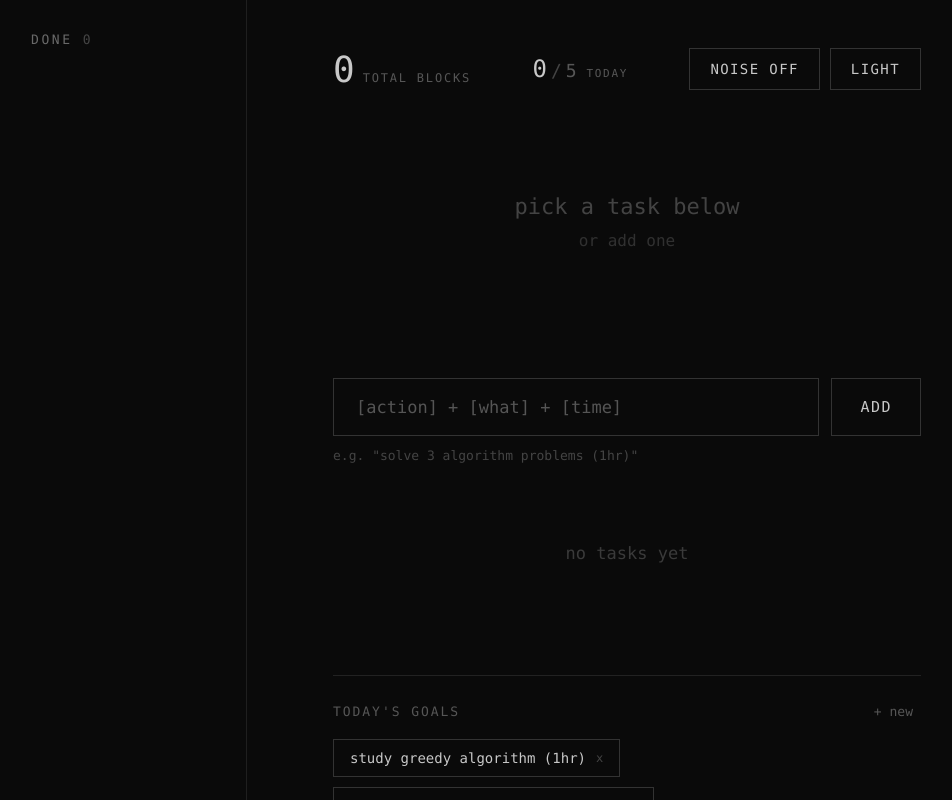
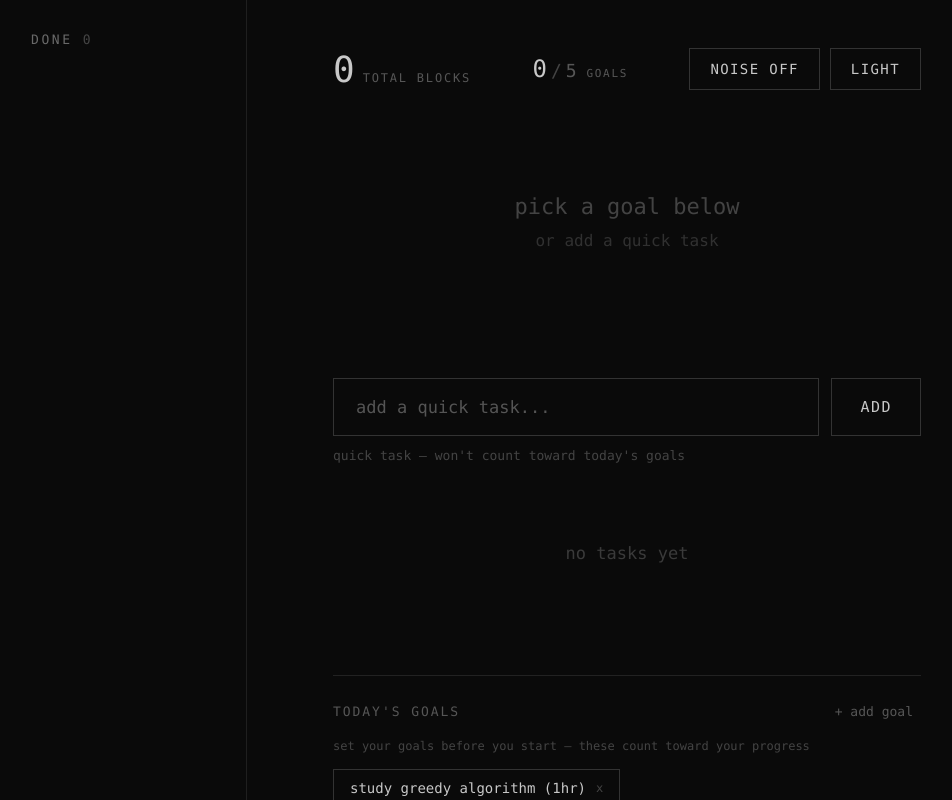
Before and after one commit to HarbiHaya/lckdin, a React (Vite) app: page / in a window 1280 px wide. Shown: the top 800 px of the page, without its empty margins (133-1085 px from the left). Built offline with nearby package versions, Linux system fonts and the light colour scheme.

Commit message:
fix goals tracking, UI improvements

```diff
--- a/src/App.jsx
+++ b/src/App.jsx
@@ -39,6 +39,17 @@ function App() {
     return saved ? JSON.parse(saved) : []
   })
 
+  const [completedGoals, setCompletedGoals] = useState(() => {
+    const saved = localStorage.getItem('dt-completed-goals')
+    const savedDate = localStorage.getItem('dt-goals-date')
+    const today = new Date().toDateString()
+    if (savedDate !== today) {
+      localStorage.setItem('dt-goals-date', today)
+      return 0
+    }
+    return saved ? JSON.parse(saved) : 0
+  })
+
   const [newTask, setNewTask] = useState('')
   const [activeTask, setActiveTask] = useState(null)
   const [timerDuration, setTimerDuration] = useState(25)
@@ -76,6 +87,17 @@ function App() {
   const [newQuickTask, setNewQuickTask] = useState('')
   const [showQuickTaskInput, setShowQuickTaskInput] = useState(false)
 
+  const [goalsCompleted, setGoalsCompleted] = useState(() => {
+    const saved = localStorage.getItem('dt-goals-completed')
+    const savedDate = localStorage.getItem('dt-goals-date')
+    const today = new Date().toDateString()
+    if (savedDate !== today) {
+      localStorage.setItem('dt-goals-date', today)
+      return 0
+    }
+    return saved ? JSON.parse(saved) : 0
+  })
+
   const [currentQuote, setCurrentQuote] = useState(QUOTES[0])
   const [showSummary, setShowSummary] = useState(false)
   const [brownNoiseOn, setBrownNoiseOn] = useState(false)
@@ -94,6 +116,10 @@ function App() {
   }, [completedTasks])
 
   useEffect(() => {
+    localStorage.setItem('dt-completed-goals', JSON.stringify(completedGoals))
+  }, [completedGoals])
+
+  useEffect(() => {
     localStorage.setItem('dt-dark', JSON.stringify(darkMode))
   }, [darkMode])
 
@@ -108,6 +134,10 @@ function App() {
   useEffect(() => {
     localStorage.setItem('dt-quick-tasks', JSON.stringify(quickTasks))
   }, [quickTasks])
+
+  useEffect(() => {
+    localStorage.setItem('dt-goals-completed', JSON.stringify(goalsCompleted))
+  }, [goalsCompleted])
 
   // Main timer
   useEffect(() => {
@@ -250,7 +280,8 @@ function App() {
     const task = {
       id: Date.now(),
       text: newTask.trim(),
-      createdAt: new Date().toISOString()
+      createdAt: new Date().toISOString(),
+      isGoal: false // Manual tasks are not goals
     }
     setTasks(prev => [...prev, task])
     setNewTask('')
@@ -277,6 +308,12 @@ function App() {
     }
     setTotalBlocks(b => b + 1)
     setTodayBlocks(b => b + 1)
+
+    // Track if this was a goal (from quick tasks)
+    if (task.isGoal) {
+      setGoalsCompleted(g => g + 1)
+    }
+
     if (triggerBreak) {
       setBreakTimeLeft(5 * 60)
       setShowBreakScreen(true)
@@ -290,13 +327,16 @@ function App() {
     completeTask(task, true)
   }
 
-  const addQuickTaskToList = (text) => {
+  const addQuickTaskToList = (text, index) => {
     const task = {
       id: Date.now(),
       text: text,
-      createdAt: new Date().toISOString()
+      createdAt: new Date().toISOString(),
+      isGoal: true
     }
     setTasks(prev => [...prev, task])
+    // Remove from presets after adding
+    setQuickTasks(prev => prev.filter((_, i) => i !== index))
   }
 
   const addNewQuickTask = (e) => {
@@ -379,7 +419,7 @@ function App() {
         <div className="summary-content">
           <div className="summary-title">today's summary</div>
           <div className="summary-stat">
-            <span className="summary-num">{todayBlocks}</span>
+            <span className="summary-num">{goalsCompleted}</span>
             <span className="summary-label">goals completed</span>
           </div>
           <div className="summary-stat">
@@ -428,10 +468,10 @@ function App() {
               <span className="blocks-label">total blocks</span>
             </div>
             <div className="today-count">
-              <span className="today-num">{todayBlocks}</span>
+              <span className="today-num">{goalsCompleted}</span>
               <span className="today-divider">/</span>
-              <span className="today-goal">{quickTasks.length}</span>
-              <span className="today-label">today</span>
+              <span className="today-goal">{quickTasks.length + goalsCompleted}</span>
+              <span className="today-label">goals</span>
             </div>
             <div className="top-actions">
               <button className={`noise-toggle ${brownNoiseOn ? 'active' : ''}`} onClick={toggleBrownNoise}>
@@ -495,8 +535,8 @@ function App() {
               </>
             ) : (
               <div className="no-task">
-                <div className="no-task-text">pick a task below</div>
-                <div className="no-task-sub">or add one</div>
+                <div className="no-task-text">pick a goal below</div>
+                <div className="no-task-sub">or add a quick task</div>
                 {tasks.length > 0 && (
                   <button className="random-btn" onClick={pickRandomTask}>pick random for me</button>
                 )}
@@ -509,14 +549,14 @@ function App() {
               ref={inputRef}
               type="text"
               className="task-input"
-              placeholder="[action] + [what] + [time]"
+              placeholder="add a quick task..."
               value={newTask}
               onChange={(e) => setNewTask(e.target.value)}
             />
             <button type="submit" className="add-btn">add</button>
           </form>
 
-          <div className="task-hint">e.g. "solve 3 algorithm problems (1hr)"</div>
+          <div className="task-hint">quick task — won't count toward today's goals</div>
 
           <div className="task-list">
             {tasks.map(task => (
@@ -550,16 +590,17 @@ function App() {
                 className="add-quick-btn"
                 onClick={() => setShowQuickTaskInput(!showQuickTaskInput)}
               >
-                {showQuickTaskInput ? 'cancel' : '+ new'}
+                {showQuickTaskInput ? 'cancel' : '+ add goal'}
               </button>
             </div>
+            <div className="goals-hint">set your goals before you start — these count toward your progress</div>
 
             {showQuickTaskInput && (
               <form className="quick-task-form" onSubmit={addNewQuickTask}>
                 <input
                   type="text"
                   className="quick-task-input"
-                  placeholder="new preset task..."
+                  placeholder="[action] + [what] + [time] e.g. study chapter 5 (1hr)"
                   value={newQuickTask}
                   onChange={(e) => setNewQuickTask(e.target.value)}
                   autoFocus
@@ -573,7 +614,7 @@ function App() {
                 <button
                   key={index}
                   className="quick-task-chip"
-                  onClick={() => addQuickTaskToList(text)}
+                  onClick={() => addQuickTaskToList(text, index)}
                 >
                   {text}
                   <span
@@ -1133,6 +1174,12 @@ html {
   opacity: 0.4;
 }
 
+.goals-hint {
+  font-size: 12px;
+  opacity: 0.3;
+  margin-bottom: 16px;
+}
+
 .add-quick-btn {
   font-size: 13px;
   background: none;
```
